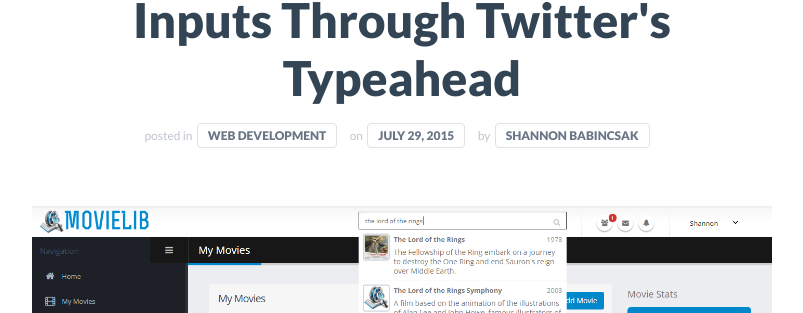
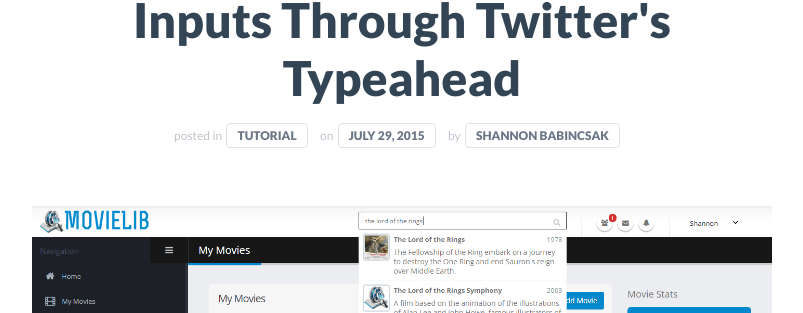
Before and after one commit to codeinpink/codeinpink.github.io, a Jekyll site: the page built from _posts/2015-07-19-adding-autocomplete-to-inputs-through-twitters-typeahead.md, in a window 1280 px wide and 900 px high, scrolled down 312 px. Shown: the part 132-445 px from the top of the window, without its empty margins (238-1041 px from the left). Built offline with Jekyll 4.4.1, drawn with Linux system fonts in a browser that asks for light colours.

Commit message:
Change post category

```diff
--- a/_posts/2015-07-19-adding-autocomplete-to-inputs-through-twitters-typeahead.md
+++ b/_posts/2015-07-19-adding-autocomplete-to-inputs-through-twitters-typeahead.md
@@ -6,7 +6,7 @@
     url: /img/posts/typeahead.png
     title: "How to Add Twitter's Typeahead Library to Your Site"
     alt: "A screenshot of Twitter's Typeahead library in action"
-category: web development
+category: tutorial
 tags: javascript tutorial typeahead jQuery
 type: hentry
 preview: "http://mymovielib.com/"
```
